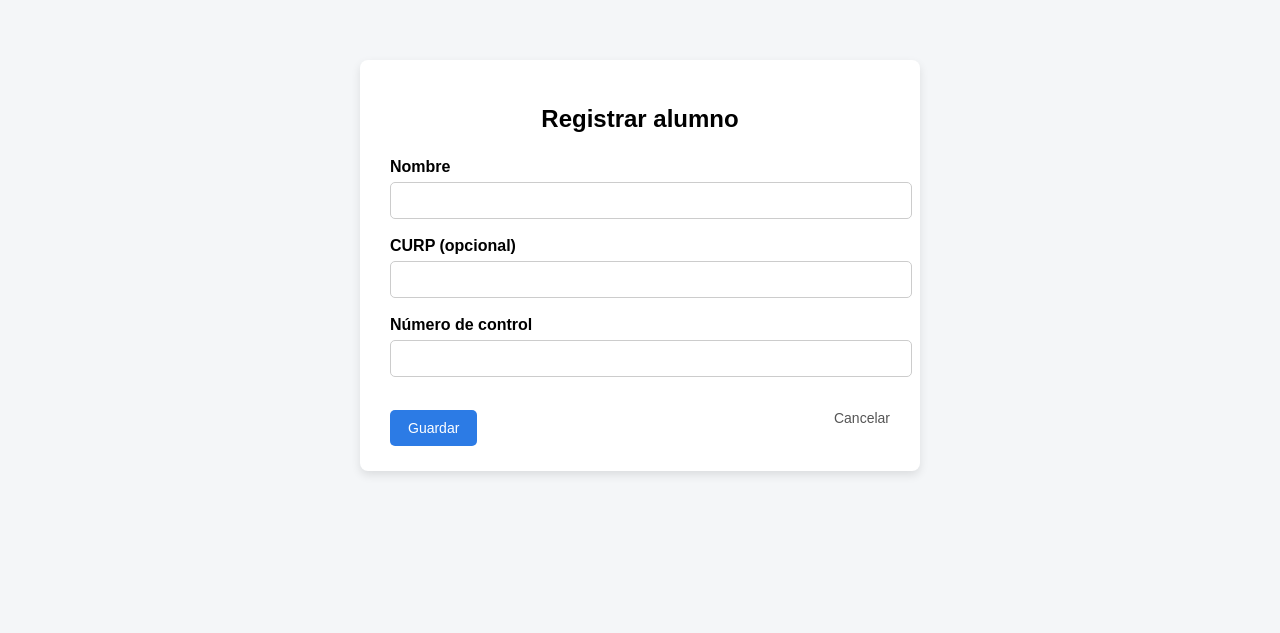
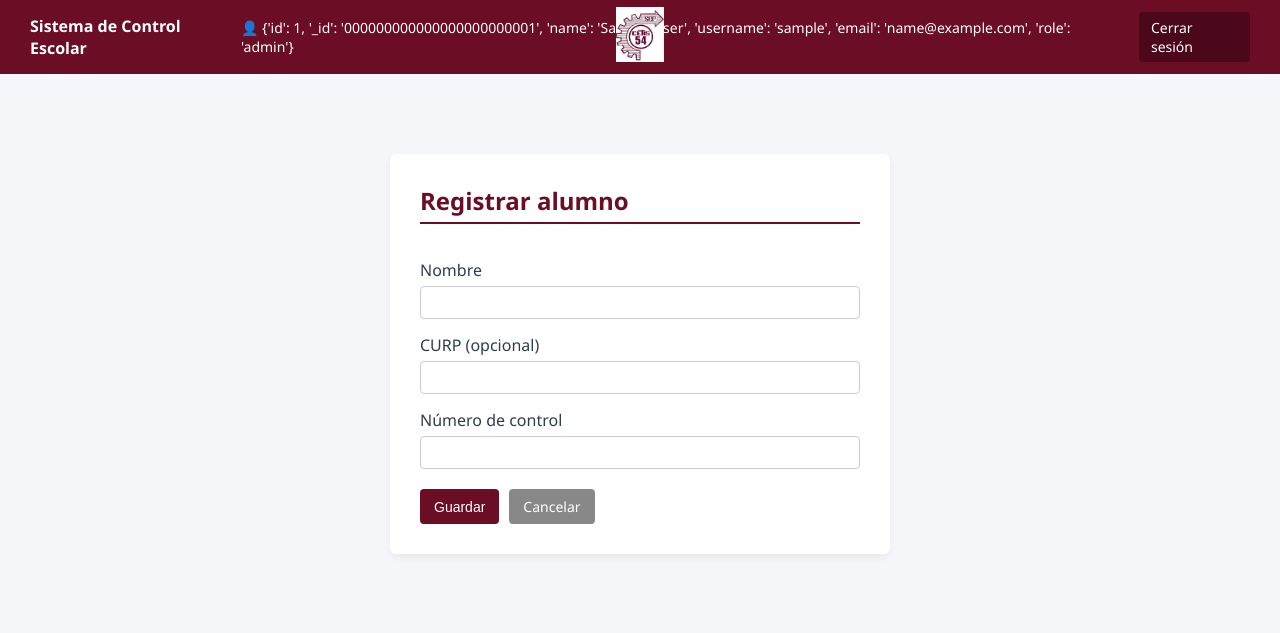
Before and after one commit to YahirArboleya/entregaCertificados, a Flask app: page /registrar in a window 1280 px wide. Shown: the top 633 px of the page. Run offline with Flask 3, Linux system fonts and the light colour scheme; the visitor is signed in with stand-in values (Sample User, id 1).

Commit message:
✨colores institucionales y mejoras a los formularios

```diff
--- a/static/formularios.css
+++ /dev/null
@@ -1,63 +0,0 @@
-body {
-    font-family: Arial, Helvetica, sans-serif;
-    background-color: #f4f6f8;
-    margin: 0;
-    padding: 0;
-}
-
-.container {
-    max-width: 500px;
-    margin: 60px auto;
-    background: #ffffff;
-    padding: 25px 30px;
-    border-radius: 8px;
-    box-shadow: 0 4px 10px rgba(0,0,0,0.1);
-}
-
-h2 {
-    text-align: center;
-    margin-bottom: 25px;
-}
-
-label {
-    font-weight: bold;
-}
-
-input[type="text"] {
-    width: 100%;
-    padding: 10px;
-    margin-top: 6px;
-    margin-bottom: 18px;
-    border: 1px solid #ccc;
-    border-radius: 5px;
-}
-
-button {
-    padding: 10px 18px;
-    border: none;
-    border-radius: 5px;
-    background-color: #2c7be5;
-    color: white;
-    cursor: pointer;
-    font-size: 14px;
-}
-
-button:hover {
-    background-color: #1a5fc2;
-}
-
-.actions {
-    display: flex;
-    justify-content: space-between;
-    margin-top: 15px;
-}
-
-a {
-    text-decoration: none;
-    color: #555;
-    font-size: 14px;
-}
-
-a:hover {
-    text-decoration: underline;
-}
--- a/static/styles.css
+++ b/static/styles.css
@@ -1,4 +1,4 @@
-/* ===== RESET BÁSICO ===== */
+/* ===== RESET ===== */
 * {
     box-sizing: border-box;
     margin: 0;
@@ -6,120 +6,122 @@
 }
 
 body {
-    font-family: Arial, Helvetica, sans-serif;
-    background: #f4f6f8;
-    color: #333;
+    font-family: "Segoe UI", Arial, sans-serif;
+    background: #f5f7fa;
+    color: #2c3e50;
 }
 
 /* ===== NAVBAR ===== */
 .navbar {
-    background: #1f2937;
+    background: #6A0D25; /* Vino institucional */
     color: white;
     display: flex;
     justify-content: space-between;
     align-items: center;
-    padding: 12px 25px;
+    padding: 12px 30px;
+    position: relative;
 }
 
-.logo {
-    font-weight: bold;
+.system-name {
+    font-weight: 600;
     font-size: 16px;
+}
+
+.nav-center {
+    position: absolute;
+    left: 50%;
+    transform: translateX(-50%);
+}
+
+.logo-img {
+    height: 55px;
+    background-color: white;
 }
 
 .nav-right {
     display: flex;
-    gap: 10px;
+    align-items: center;
+    gap: 15px;
+}
+
+.user-info {
+    font-size: 14px;
 }
 
 .nav-btn {
+    background: #4B081A;
+    color: white;
+    padding: 6px 12px;
+    border-radius: 4px;
     text-decoration: none;
-    color: white;
-    background: #374151;
-    padding: 6px 12px;
-    border-radius: 5px;
     font-size: 14px;
     transition: 0.2s ease;
 }
 
 .nav-btn:hover {
-    background: #4b5563;
+    background: #3a0614;
 }
 
-.logout {
-    background: #dc3545;
-}
-
-.logout:hover {
-    background: #b52a37;
-}
-
-/* ===== CONTENIDO GENERAL ===== */
+/* ===== CONTENIDO ===== */
 .content {
-    padding: 30px 40px;
+    padding: 40px 60px;
 }
 
 h2 {
     margin-bottom: 20px;
+    border-bottom: 2px solid #6A0D25;
+    padding-bottom: 5px;
+    color: #6A0D25;
 }
 
-/* ===== BOTONES GENERALES ===== */
+/* ===== BOTONES ===== */
+.top-actions {
+    margin-bottom: 20px;
+    display: flex;
+    gap: 10px;
+}
+
 .btn {
+    background: #6A0D25;
+    color: white;
     padding: 8px 14px;
-    background: #2c7be5;
-    color: white;
-    border-radius: 5px;
+    border-radius: 4px;
     text-decoration: none;
     font-size: 14px;
-    transition: 0.2s ease;
+    transition: 0.2s;
+    border: none;
+    cursor: pointer;
 }
 
 .btn:hover {
-    background: #1a5fc2;
+    background: #4B081A;
 }
 
-.btn-pdf {
-    background: #dc3545;
+.btn-danger {
+    background: #A4161A;
 }
 
-.btn-pdf:hover {
-    background: #b52a37;
+.btn-danger:hover {
+    background: #7f1013;
 }
 
-/* ===== BUSCADOR ===== */
-.search-box {
-    margin-bottom: 20px;
+.btn-secondary {
+    background: #888;
 }
 
-.search-box input {
-    padding: 8px;
-    width: 260px;
-    border: 1px solid #ccc;
-    border-radius: 4px;
+.btn-secondary:hover {
+    background: #666;
 }
-
-.search-box button {
-    padding: 8px 12px;
-    border: none;
-    background: #2c7be5;
-    color: white;
-    border-radius: 4px;
-    cursor: pointer;
-}
-
-.search-box button:hover {
-    background: #1a5fc2;
-}
-
 /* ===== TABLA ===== */
 table {
+    width: 100%;
+    border-collapse: collapse;
     background: white;
-    border-collapse: collapse;
-    width: 100%;
-    box-shadow: 0 3px 8px rgba(0,0,0,0.08);
+    box-shadow: 0 4px 10px rgba(0,0,0,0.05);
 }
 
 th {
-    background: #343a40;
+    background: #6A0D25;
     color: white;
     padding: 12px;
     text-align: left;
@@ -131,15 +133,84 @@ td {
 }
 
 tr:hover {
-    background: #f1f5f9;
+    background: #f8f2f4;
 }
 
-/* ===== LINKS EN ACCIONES ===== */
 td a {
     text-decoration: none;
-    font-size: 14px;
+    color: #6A0D25;
 }
 
 td a:hover {
     text-decoration: underline;
 }
+
+/* ===== FORMULARIOS ===== */
+.container-form {
+    background: white;
+    padding: 30px;
+    max-width: 500px;
+    border-radius: 6px;
+    box-shadow: 0 4px 10px rgba(0,0,0,0.06);
+    margin: 40px auto; /* 🔥 ESTO LOS CENTRA */
+}
+
+/* Formularios normales */
+.container-form form {
+    display: flex;
+    flex-direction: column;
+}
+
+form label {
+    margin-top: 15px;
+    margin-bottom: 5px;
+    font-weight: 500;
+}
+
+form input {
+    padding: 8px;
+    border: 1px solid #ccc;
+    border-radius: 4px; transition: 0.2s;
+}
+
+form input:focus {
+    outline: none;
+    border-color: #6A0D25;
+    box-shadow: 0 0 3px rgba(106,13,37,0.3);
+}
+
+.actions {
+    margin-top: 20px;
+    display: flex;
+    gap: 10px;
+}
+
+/* Buscador */
+.search-box {
+    margin-bottom: 20px;
+    display: flex;
+    gap: 10px;
+    align-items: center;
+    flex-direction: row; /* 🔥 Esto fuerza que sea horizontal */
+}
+
+.search-box input {
+    padding: 8px;
+    width: 260px;
+    border: 1px solid #ccc;
+    border-radius: 4px;
+}
+
+.search-box button {
+    padding: 8px 16px;
+    background: #6A0D25;
+    color: white;
+    border-radius: 4px;
+    cursor: pointer;
+    border: none;
+    width: auto; /* 🔥 evita que se estire */
+}
+
+.search-box button:hover {
+    background: #4B081A;
+}
--- /dev/null
+++ b/templates/base.html
@@ -0,0 +1,33 @@
+<!DOCTYPE html>
+<html lang="es">
+<head>
+    <meta charset="UTF-8">
+    <title>{% block title %}Sistema Escolar{% endblock %}</title>
+    <link rel="stylesheet" href="{{ url_for('static', filename='styles.css') }}">
+</head>
+<body>
+
+<nav class="navbar">
+    <div class="nav-left">
+        <span class="system-name">Sistema de Control Escolar</span>
+    </div>
+
+    <div class="nav-center">
+        <img src="{{ url_for('static', filename='logo.png') }}" class="logo-img">
+    </div>
+
+    <div class="nav-right">
+        {% if session.get("usuario") %}
+            <span class="user-info">👤 {{ session["usuario"] }}</span>
+            <a href="{{ url_for('logout') }}" class="nav-btn logout">Cerrar sesión</a>
+        {% endif %}
+    </div>
+</nav>
+
+<div class="content">
+    {% block content %}
+    {% endblock %}
+</div>
+
+</body>
+</html>
--- a/templates/registrar.html
+++ b/templates/registrar.html
@@ -1,13 +1,10 @@
-<!DOCTYPE html>
-<html lang="es">
-<head>
-    <meta charset="UTF-8">
-    <title>Registrar Alumno</title>
-    <link rel="stylesheet" href="{{ url_for('static', filename='formularios.css') }}">
-</head>
-<body>
+{% extends "base.html" %}
 
-<div class="container">
+{% block title %}Registrar Alumno{% endblock %}
+
+{% block content %}
+
+<div class="container-form">
     <h2>Registrar alumno</h2>
 
     <form method="POST">
@@ -21,11 +18,10 @@
         <input type="text" name="numero_control" required>
 
         <div class="actions">
-            <button type="submit">Guardar</button>
-            <a href="{{ url_for('index') }}">Cancelar</a>
+            <button type="submit" class="btn">Guardar</button>
+            <a href="{{ url_for('index') }}" class="btn btn-secondary">Cancelar</a>
         </div>
     </form>
 </div>
 
-</body>
-</html>
+{% endblock %}
```
Also changed, not shown: templates/editar.html (+9 -13 lines), templates/index.html (+13 -28 lines), static/logo.png (added).
